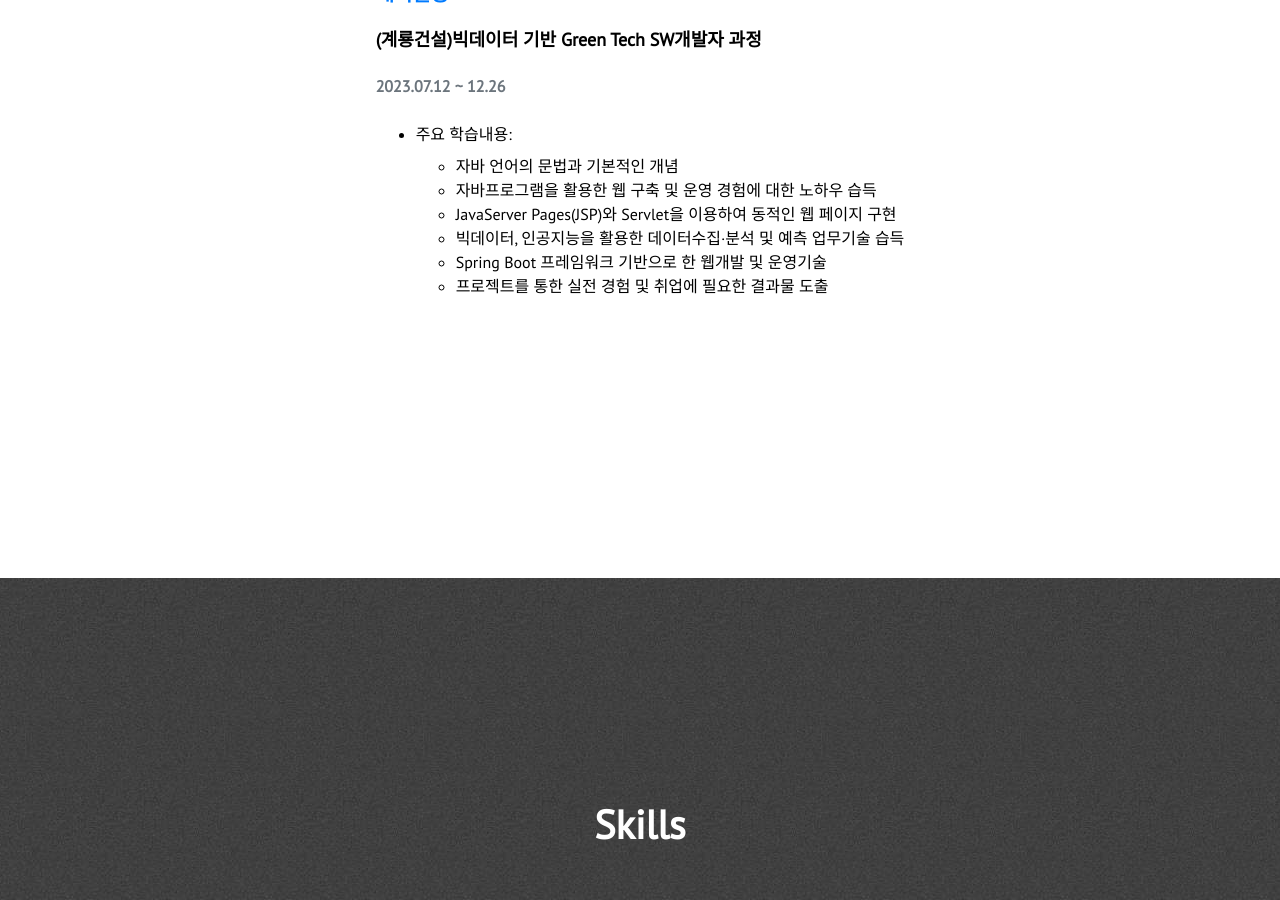
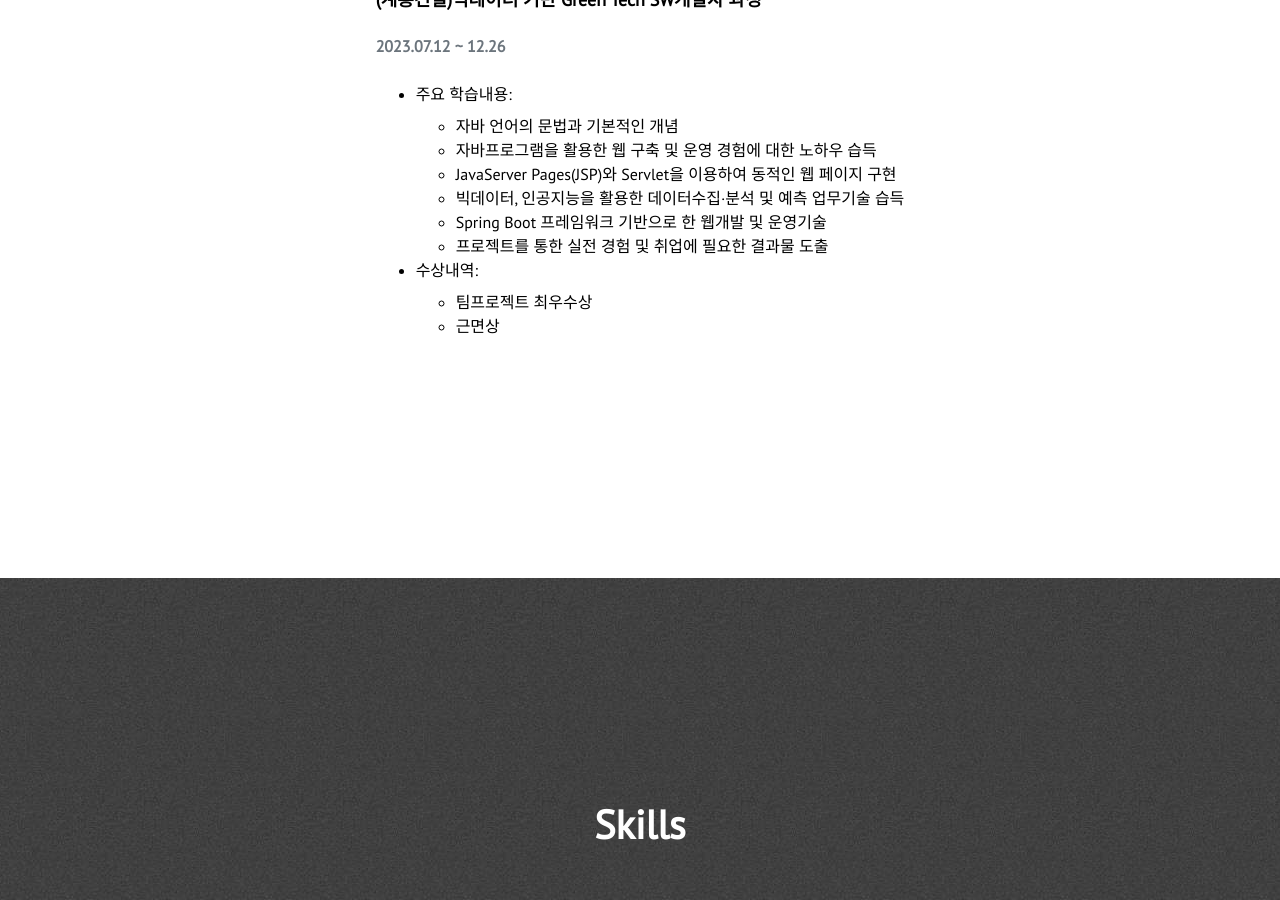
Before and after one commit to YoungGyu99/YoungGyu99.github.io, a Jekyll site: the page built from index.html, in a window 1280 px wide and 900 px high, scrolled down 1382 px. Built offline with Jekyll 4.4.1, drawn with Linux system fonts in a browser that asks for light colours; nearby versions of some CDN libraries.

Commit message:
Update about.html

```diff
--- a/_includes/about.html
+++ b/_includes/about.html
@@ -32,6 +32,12 @@
                                     <li>Spring Boot 프레임워크 기반으로 한 웹개발 및 운영기술</li>
                                     <li>프로젝트를 통한 실전 경험 및 취업에 필요한 결과물 도출</li>
                                 </ul>
+                             <li style="font-size: 16px; line-height: 1.5;">
+                                수상내역:
+                                <ul style="margin-top: 8px;">
+                                    <li>팀프로젝트 최우수상</li>
+                                    <li>근면상</li>
+                                </ul>
                             </li>
                         </ul>
                     </div>
```
